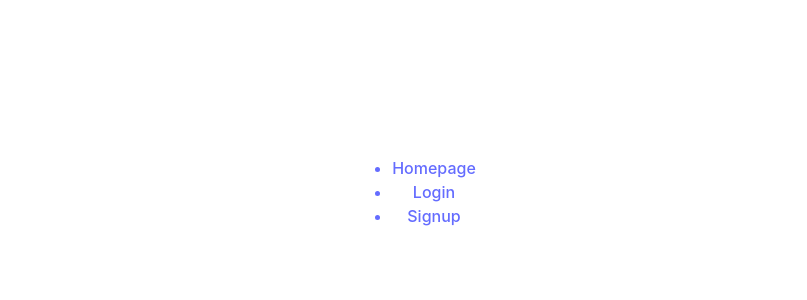
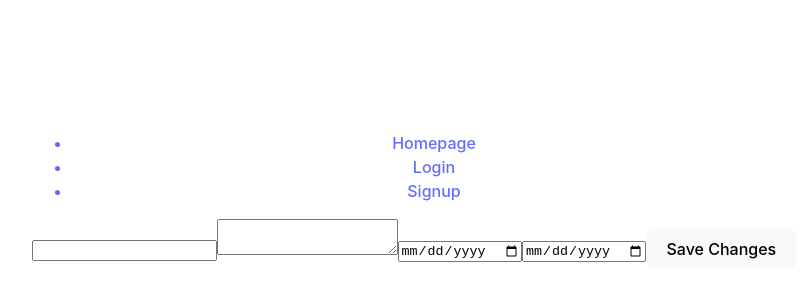
Before and after one commit to HKazz/project-3-front-end, a React (Vite) app: page /project/1/edit in a window 1280 px wide. Shown: the part 208-508 px from the top of the page, without its empty margins (226-1033 px from the left). Built offline with nearby package versions, Linux system fonts and the light colour scheme; no server answers.

Commit message:
Loai pages

```diff
--- a/src/App.jsx
+++ b/src/App.jsx
@@ -1,11 +1,17 @@
 import './App.css'
 import {Routes ,Route} from 'react-router'
 import Login from './pages/Login'
-import Homepage from './pages/Homepage'
+// import Homepage from './pages/Homepage'
 import Signup from './pages/Signup'
 import Navbar from './components/Navbar'
 import ValidateIsLoggedIn from './validators/ValidateIsLoggedIn'
 import ValidateIsLoggedOut from './validators/ValidateIsLoggedOut'
+import CreateProject from './pages/CreateProject'
+import EditProject from './pages/EditProject'
+import DeleteProject from './pages/DeleteProject'
+import CreateTask from './pages/CreateTask'
+import EditTask from './pages/EditTask'
+import DeleteTask from './pages/DeleteTask'
 
 function App() {
 
@@ -16,8 +22,15 @@ function App() {
       <Routes>
         <Route path="/signup" element={<Signup/>}/>
         <Route path="/login" element={<Login/>}/>
+        <Route path="/project/create" element={<CreateProject/>}/>
+        <Route path="/project/:projectId/edit" element={<EditProject/>}/>
+        <Route path="/project/:projectId/delete" element={<DeleteProject/>}/>
+        <Route path="/project/:projectId/tasks/create" element={<CreateTask/>}/>
+        <Route path="/project/:projectId/tasks/:taskId/edit" element={<EditTask/>}/>
+        <Route path="/project/:projectId/tasks/:taskId/delete" element={<DeleteTask/>}/>
       </Routes>
     </>
+
   )
 }
 
--- a/src/pages/CreateProject.jsx
+++ b/src/pages/CreateProject.jsx
@@ -1,11 +1,58 @@
-import React from 'react'
+// CreateProject.js
+import React, { useState } from "react";
+import axios from "axios";
 
 function CreateProject() {
+  const [projectName, setProjectName] = useState("");
+  const [projectDescription, setProjectDescription] = useState("");
+  const [startDate, setStartDate] = useState("");
+  const [endDate, setEndDate] = useState("");
+
+  const handleSubmit = async (e) => {
+    e.preventDefault();
+    try {
+      const response = await axios.post(
+        "/project", // Use the correct API endpoint
+        {
+          projectName,
+          projectDescription,
+          startDate,
+          endDate,
+        },
+        { headers: { Authorization: `Bearer ${localStorage.getItem("token")}` } } // Use JWT token from localStorage or context
+      );
+      console.log(response.data);
+    } catch (error) {
+      console.error("Error creating project", error);
+    }
+  };
+
   return (
-    <div>
-
-    </div>
-  )
+    <form onSubmit={handleSubmit}>
+      <input
+        type="text"
+        placeholder="Project Name"
+        value={projectName}
+        onChange={(e) => setProjectName(e.target.value)}
+      />
+      <textarea
+        placeholder="Project Description"
+        value={projectDescription}
+        onChange={(e) => setProjectDescription(e.target.value)}
+      />
+      <input
+        type="date"
+        value={startDate}
+        onChange={(e) => setStartDate(e.target.value)}
+      />
+      <input
+        type="date"
+        value={endDate}
+        onChange={(e) => setEndDate(e.target.value)}
+      />
+      <button type="submit">Create Project</button>
+    </form>
+  );
 }
 
-export default CreateProject
+export default CreateProject;
--- a/src/pages/CreateTask.jsx
+++ b/src/pages/CreateTask.jsx
@@ -1,11 +1,58 @@
-import React from 'react'
+// CreateTask.js
+import React, { useState } from "react";
+import axios from "axios";
 
-function CreateTask() {
+function CreateTask({ projectId }) {
+  const [taskName, setTaskName] = useState("");
+  const [taskDescription, setTaskDescription] = useState("");
+  const [startDate, setStartDate] = useState("");
+  const [endDate, setEndDate] = useState("");
+
+  const handleSubmit = async (e) => {
+    e.preventDefault();
+    try {
+      const response = await axios.post(
+        `/project/${projectId}/tasks`, // Use the correct API endpoint for tasks in a project
+        {
+          taskName,
+          taskDescription,
+          startDate,
+          endDate,
+        },
+        { headers: { Authorization: `Bearer ${localStorage.getItem("token")}` } }
+      );
+      console.log(response.data);
+    } catch (error) {
+      console.error("Error creating task", error);
+    }
+  };
+
   return (
-    <div>
-
-    </div>
-  )
+    <form onSubmit={handleSubmit}>
+      <input
+        type="text"
+        placeholder="Task Name"
+        value={taskName}
+        onChange={(e) => setTaskName(e.target.value)}
+      />
+      <textarea
+        placeholder="Task Description"
+        value={taskDescription}
+        onChange={(e) => setTaskDescription(e.target.value)}
+      />
+      <input
+        type="date"
+        value={startDate}
+        onChange={(e) => setStartDate(e.target.value)}
+      />
+      <input
+        type="date"
+        value={endDate}
+        onChange={(e) => setEndDate(e.target.value)}
+      />
+      <button type="submit">Create Task</button>
+    </form>
+  );
 }
 
-export default CreateTask
+export default CreateTask;
--- a/src/pages/DeleteProject.jsx
+++ b/src/pages/DeleteProject.jsx
@@ -1,11 +1,24 @@
-import React from 'react'
+// DeleteProject.js
+import React from "react";
+import axios from "axios";
 
-function DeleteProject() {
+function DeleteProject({ projectId, onDelete }) {
+  const handleDelete = async () => {
+    try {
+      await axios.delete(`/project/${projectId}`, {
+        headers: { Authorization: `Bearer ${localStorage.getItem("token")}` },
+      });
+      onDelete(projectId); // Call the parent function to remove the project from UI
+    } catch (error) {
+      console.error("Error deleting project:", error);
+    }
+  };
+
   return (
     <div>
-
+      <button onClick={handleDelete}>Delete</button>
     </div>
-  )
+  );
 }
 
-export default DeleteProject
+export default DeleteProject;
--- a/src/pages/DeleteTask.jsx
+++ b/src/pages/DeleteTask.jsx
@@ -1,11 +1,25 @@
-import React from 'react'
+// DeleteTask.js
+import React from "react";
+import axios from "axios";
 
-function DeleteTask() {
+function DeleteTask({ projectId, taskId, onDelete }) {
+  const handleDelete = async () => {
+    try {
+      // Send a DELETE request to delete the task by ID
+      await axios.delete(`/project/${projectId}/tasks/${taskId}`, {
+        headers: { Authorization: `Bearer ${localStorage.getItem("token")}` },
+      });
+      onDelete(taskId); // Call the parent function to remove the task from UI
+    } catch (error) {
+      console.error("Error deleting task", error);
+    }
+  };
+
   return (
     <div>
-
+      <button onClick={handleDelete}>Delete Task</button>
     </div>
-  )
+  );
 }
 
-export default DeleteTask
+export default DeleteTask;
--- a/src/pages/EditProject.jsx
+++ b/src/pages/EditProject.jsx
@@ -1,11 +1,62 @@
-import React from 'react'
+// EditProject.js
+import React, { useState, useEffect } from "react";
+import axios from "axios";
 
-function EditProject() {
+function EditProject({ projectId }) {
+  const [project, setProject] = useState(null);
+
+  useEffect(() => {
+    const fetchProject = async () => {
+      try {
+        const response = await axios.get(`/project/${projectId}`, {
+          headers: { Authorization: `Bearer ${localStorage.getItem("token")}` },
+        });
+        setProject(response.data);
+      } catch (error) {
+        console.error("Error fetching project", error);
+      }
+    };
+    fetchProject();
+  }, [projectId]);
+
+  const handleSubmit = async (e) => {
+    e.preventDefault();
+    try {
+      const response = await axios.put(
+        `/project/${projectId}`,
+        project,
+        { headers: { Authorization: `Bearer ${localStorage.getItem("token")}` } }
+      );
+      console.log(response.data);
+    } catch (error) {
+      console.error("Error updating project", error);
+    }
+  };
+
   return (
-    <div>
-
-    </div>
-  )
+    <form onSubmit={handleSubmit}>
+      <input
+        type="text"
+        value={project?.projectName || ""}
+        onChange={(e) => setProject({ ...project, projectName: e.target.value })}
+      />
+      <textarea
+        value={project?.projectDescription || ""}
+        onChange={(e) => setProject({ ...project, projectDescription: e.target.value })}
+      />
+      <input
+        type="date"
+        value={project?.startDate || ""}
+        onChange={(e) => setProject({ ...project, startDate: e.target.value })}
+      />
+      <input
+        type="date"
+        value={project?.endDate || ""}
+        onChange={(e) => setProject({ ...project, endDate: e.target.value })}
+      />
+      <button type="submit">Save Changes</button>
+    </form>
+  );
 }
 
-export default EditProject
+export default EditProject;
--- a/src/pages/EditTask.jsx
+++ b/src/pages/EditTask.jsx
@@ -1,11 +1,62 @@
-import React from 'react'
+// EditTask.js
+import React, { useState, useEffect } from "react";
+import axios from "axios";
 
-function EditTask() {
+function EditTask({ projectId, taskId }) {
+  const [task, setTask] = useState(null);
+
+  useEffect(() => {
+    const fetchTask = async () => {
+      try {
+        const response = await axios.get(`/project/${projectId}/tasks/${taskId}`, {
+          headers: { Authorization: `Bearer ${localStorage.getItem("token")}` },
+        });
+        setTask(response.data);
+      } catch (error) {
+        console.error("Error fetching task", error);
+      }
+    };
+    fetchTask();
+  }, [projectId, taskId]);
+
+  const handleSubmit = async (e) => {
+    e.preventDefault();
+    try {
+      const response = await axios.put(
+        `/project/${projectId}/tasks/${taskId}`,
+        task,
+        { headers: { Authorization: `Bearer ${localStorage.getItem("token")}` } }
+      );
+      console.log(response.data);
+    } catch (error) {
+      console.error("Error updating task", error);
+    }
+  };
+
   return (
-    <div>
-
-    </div>
-  )
+    <form onSubmit={handleSubmit}>
+      <input
+        type="text"
+        value={task?.taskName || ""}
+        onChange={(e) => setTask({ ...task, taskName: e.target.value })}
+      />
+      <textarea
+        value={task?.taskDescription || ""}
+        onChange={(e) => setTask({ ...task, taskDescription: e.target.value })}
+      />
+      <input
+        type="date"
+        value={task?.startDate || ""}
+        onChange={(e) => setTask({ ...task, startDate: e.target.value })}
+      />
+      <input
+        type="date"
+        value={task?.endDate || ""}
+        onChange={(e) => setTask({ ...task, endDate: e.target.value })}
+      />
+      <button type="submit">Save Changes</button>
+    </form>
+  );
 }
 
-export default EditTask
+export default EditTask;
```
Also changed, not shown: src/service/projectService.js (+7 -0 lines).
